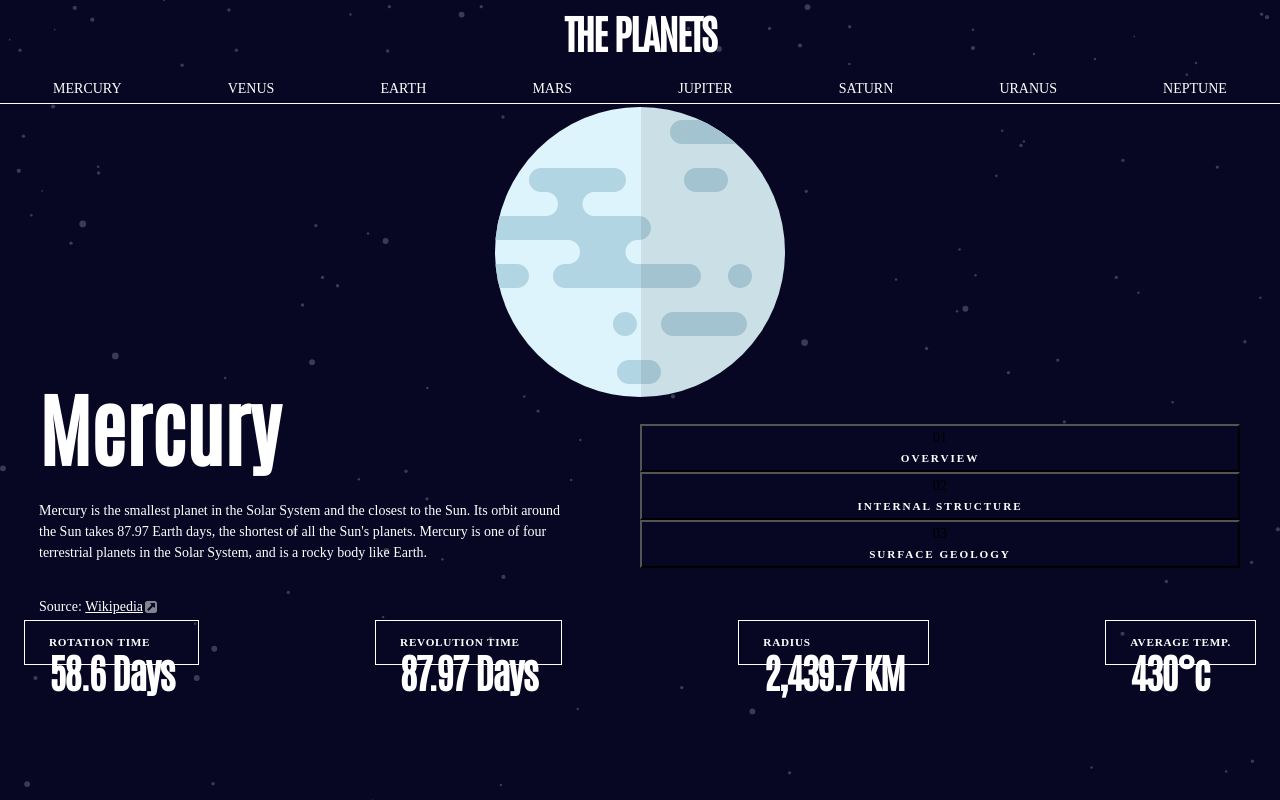
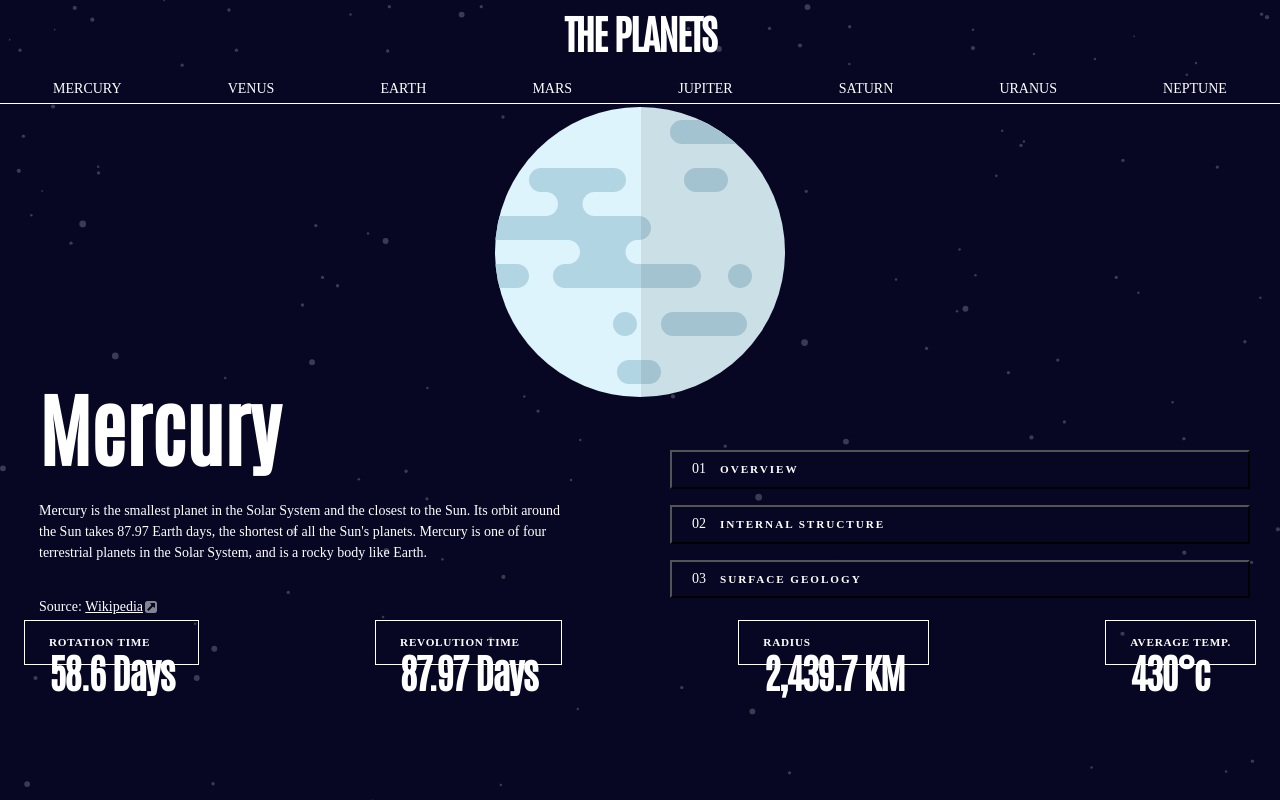
Before and after one commit to infiniteweb/planetFactSite, a React (Vite) app: page / in a window 1280 px wide. Built offline with nearby package versions, Linux system fonts and the light colour scheme.

Commit message:
up to isBroswer

```diff
--- a/src/styles.css
+++ b/src/styles.css
@@ -146,7 +146,8 @@ h3,
 h4,
 h5,
 p,
-a {
+a,
+span {
   margin: 0;
   color: rgb(var(--clr-white));
   line-height: 1.3rem;
@@ -405,11 +406,20 @@ button :hover {
   .is-browser {
     display: flex;
     flex-direction: column;
-    justify-content: center;
-    margin-right: 40px;
+    /* justify-content: end; */
+    margin: 50px 30px 0px;
   }
 
+  .is-browser button {
+    display: flex;
+    padding: 7px 87px 7px 0px;
+    margin-bottom: 16px;
+  }
 
+  .is-browser button span {
+    margin-right: 14px;
+    margin-left: 20px;
+  }
 
   .planet-stats {
     flex-direction: row;
```
